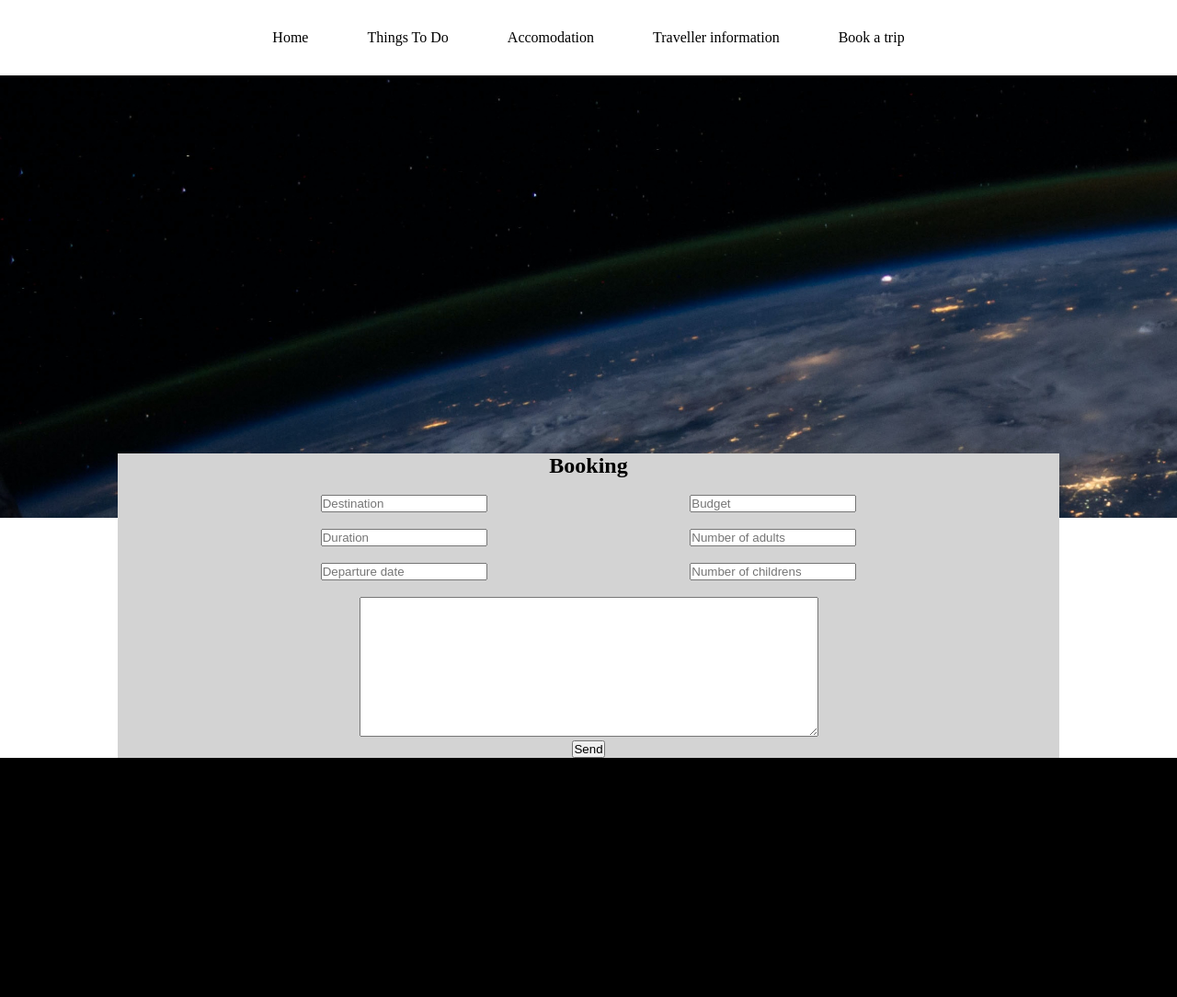
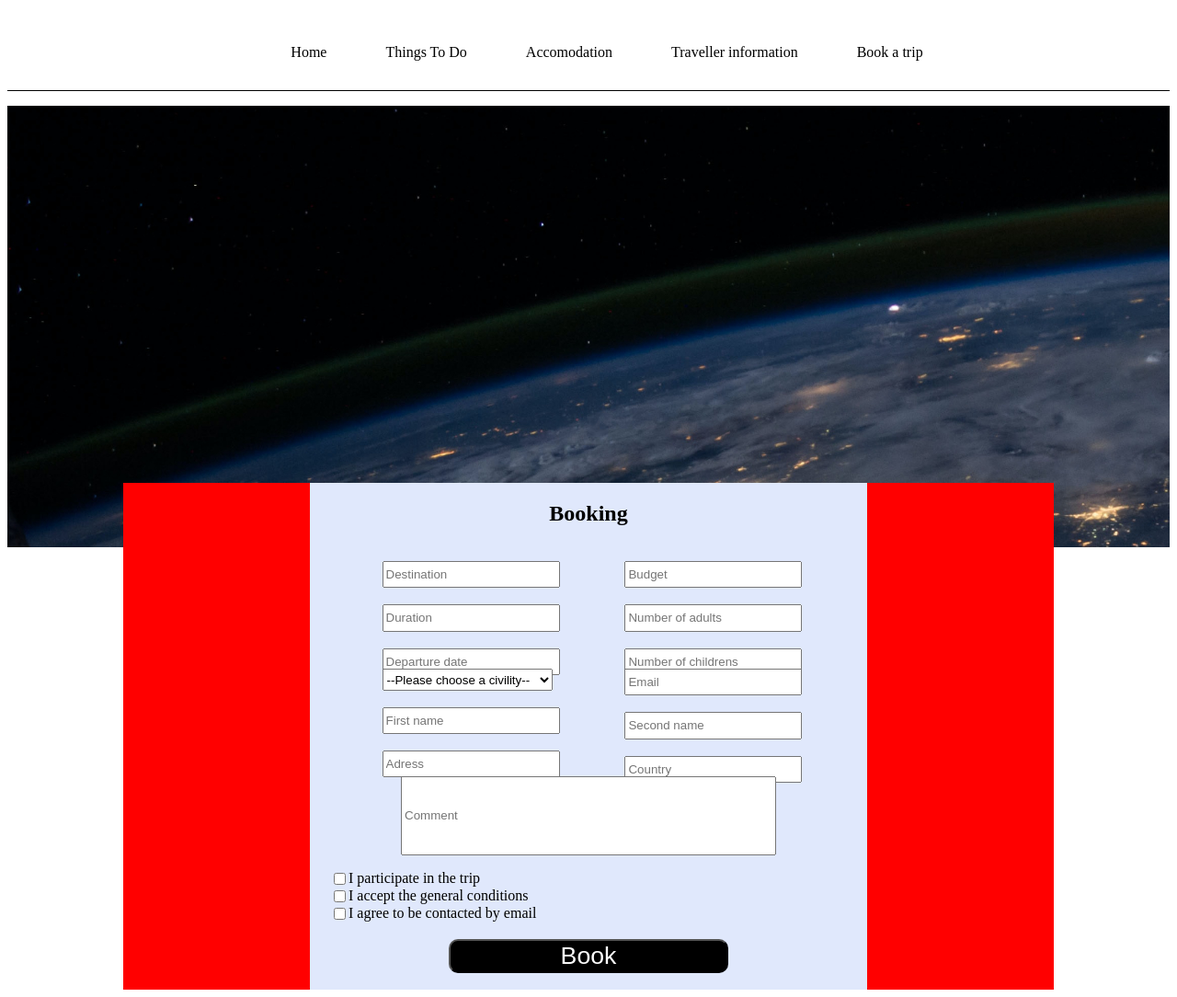
Before and after one commit to LHippolyteCBM/Projo1, a PHP site: page /booking.php in a window 1280 px wide. Shown: the whole page at 92% size. Before the commit the page ends 824 px from the top, so only its background shows below. Run offline with PHP 8.4, Linux system fonts and the light colour scheme.

Commit message:
html fini, css non responsive

```diff
--- a/booking.php
+++ b/booking.php
@@ -15,41 +15,93 @@
     </header>
 
 
-    <main class="container-all">
-        <h2 class="booking-h1">Booking</h2>
-        <div class="container-form">
-            <div class="block-left-form">
+    <main>
+        <div class="container-all">
+            <h2>Booking</h2>
+            <div class="container-form-1">
+                <div class="block-left-form-1">
                     <label>
-                    <br><input placeholder="Destination" type="text" name="name"/> <br>
+                        <br><input placeholder="Destination" type="text" name="name" class="case"/> <br>
                     </label>
                     <label>
-                    <br> <input placeholder="Duration" type="text" name="Duration"/> <br>
+                        <br> <input placeholder="Duration" type="text" name="Duration" class="case"/> <br>
                     </label>
                     <label>
-                    <br><input placeholder="Departure date" type="text" name="Departur"/><br>
+                        <br><input placeholder="Departure date" type="text" name="Departur" class="case"/><br>
                     </label>
                 </div>
-            <div class="block-right-form">
+                <div class="block-right-form-1">
                     <label>
-                    <br><input placeholder="Budget" type="text" name="Buget"/><br>
+                        <br><input placeholder="Budget" type="text" name="Buget" class="case"/><br>
                     </label>
                     <label>
-                    <br><input placeholder="Number of adults" type="text"" name="Number of adults"/><br>
+                        <br><input placeholder="Number of adults" type="text" name="Number of adults" class="case"/><br>
                     </label>
                     <label>
-                    <br><input placeholder="Number of childrens" type="text" name="Number of children"/><br>
+                        <br><input placeholder="Number of childrens" type="text" name="Number of children" class="case"/><br>
                     </label>
                 </div>
             </div>
+            <div class="container-form-2">
+                <div class="block-left-form-2">
+                     <label for="Civility"></label>
+                        <select name="Civility" id="Civility-select" class="civility">
+                            <option value="">--Please choose a civility--</option>
+                            <option value="dog">M.</option>
+                            <option value="cat">MME.</option>
+                            <option value="hamster">Robot.</option>
+                            <option value="others">Others.</option>
+                        </select>
+                    <label>
+                        <br> <input placeholder="First name" type="text" name="Duration" class="case"/> <br>
+                    </label>
+                    <label>
+                        <br><input placeholder="Adress" type="text" name="Departur" class="case"/><br>
+                    </label>
+                </div>
+                <div class="block-right-form-2">
+                    <label>
+                        <br><input placeholder="Email" type="text" name="Buget" class="case"/><br>
+                    </label>
+                    <label>
+                        <br><input placeholder="Second name" type="text" name="Number of adults" class="case"/><br>
+                    </label>
+                    <label>
+                        <br><input placeholder="Country" type="text" name="Number of children" class="case"/><br>
+                    </label>
+                </div>
+            </div>
+                <div class="container-form-3">
                     <div class="block-cont-form">
                         <label>
-                    <br><textarea placeholder="Comments" type="text" name="Comments"  rows="10" cols="60" > </textarea><br>
+                        <br><input placeholder="Comment" type="text" name="Comment" class="comment" rows="10" cols="60"/><br>
                         </label>
                     </div>
+                    <div class="checkbox-container">
+                    <div class="checkbox">
+                        <input type="checkbox" name="I participate in the trip" value="true" id="je participe au voyage">
+                        <label for="I participate in the trip">I participate in the trip</label>
+                    </div>
+
+
+                        <div class="checkbox">
+                            <input type="checkbox" name="I accept the general conditions" value="true" id="je participe au voyage">
+                            <label for="I accept the general conditions">I accept the general conditions</label>
+                        </div>
+                        <div class="checkbox">
+                            <input type="checkbox" name="I agree to be contacted by email" value="true" id="je participe au voyage">
+                            <label for="I agree to be contacted by email">I agree to be contacted by email</label>
+                        </div>
+
                         <div class="send-input-container">
                             <label>
-                    <input type="submit" value="Send" class="send"/>
+                                <input type="submit" value="Book" class="send"/>
                             </label>
+                        </div>
+                    </div>
+                </div>
+
+
         </div>
     </main>
 
--- a/style.css
+++ b/style.css
@@ -2,11 +2,15 @@
     --background: white;
     --textColor: black;
     --police: roboto;
-}
-
-* {
-    margin: 0;
-    padding: 0;
+    --backgroundHight: #73f340;
+    --backgroundMedium: #E0E8FC;
+    --backgroundLow: lightgray;
+    --heightBannerDesktop: 30em;
+    --heightBannerMobile: 15em;
+    --bannerH1SizeDesktop: 4em;
+    --bannerH1SizeMobile: 3em;
+    --bannerH2SizeDesktop: 2em;
+    --bannerH2SizeMobile: 1.5em;
 }
 
 
@@ -478,33 +482,120 @@ button:focus {
 
 /* BOOKING JW */
 .container-all{
-    background-color: lightgray;
+    background-color: var(--backgroundMedium);
+    flex-direction: column;
+    display: flex;
+    width: 60%;
+    margin:auto;
+
 
 }
-.booking-h1{
+.container-all h2{
     text-align: center;
-}
-
-.container-form{
-    display: flex;
-    justify-content: space-evenly;
+    width: 100%;
+    height: 20%;
 
 }
 
-.block-left-form{
-    flex-direction: column;
+.container-form-1{
+    display: flex;
+    justify-content: space-evenly;
+    max-width: 100%;
+
 }
 
-.block-right-form{
+.block-left-form-1{
     flex-direction: column;
+    max-width: 100%;
 }
 
+.block-right-form-1{
+    flex-direction: column;
+    max-width: 100%;
+}
+.container-form-2{
+    display: flex;
+    justify-content: space-evenly;
+    max-width: 100%;
+}
+
+.block-left-form-2{
+    flex-direction: column;
+    max-width: 100%;
+}
+.civility{
+    display: flex;
+    justify-content: space-evenly;
+    width: 100%;
+    height: 20%;
+    margin-top: 10%;
+}
+
+.block-right-form-2{
+    flex-direction: column;
+    max-width: 100%;
+}
+.case{
+
+    width: 100%;
+    height: 20%;
+}
+.container-form-3{
+    max-width: 100%;
+    width: 100%;
+
+}
+.comment{
+    width: 400px;
+    height: 80px;
+    max-width: 100%;
+}
 .block-cont-form{
     display: flex;
     justify-content: center;
 }
 
-.send-input-container{
+.checkbox-container {
+    margin-top: 1em;
+}
+.checkbox{
+    display: flex;
+    margin-left: 1.4em;
+}
+
+
+.send{
+    width: 50%;
     display: flex;
     justify-content: center;
+    align-items: center;
+    margin: auto;
+    margin-top: 3%;
+    margin-bottom: 3%;
+    background-color: var(--textColor);
+    color: white;
+    border-radius: 10px;
+    cursor: pointer;
+    font-size:20pt;
+
 }
+@media screen and (max-width:768px){
+    .container {
+  column-count: 3;
+}
+    .container-form-1{
+        display: flex;
+        justify-content: space-evenly;
+        flex-direction: column;
+        max-width: 100%;
+    }
+
+    .container-form-2{
+        display: flex;
+        justify-content: space-evenly;
+        flex-direction: column;
+        max-width: 100%;
+    }
+
+
+}
```
Lines whose indentation alone changed are shown as unchanged.
